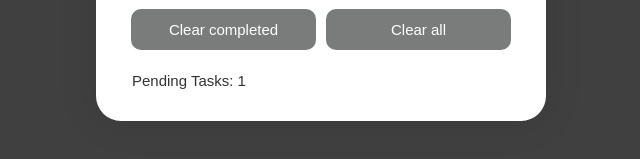
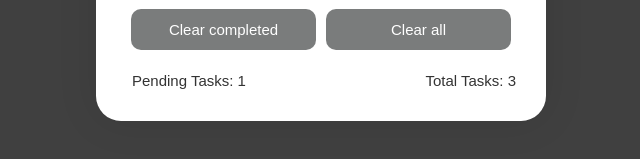
Before and after one commit to nileshjadhav862001/To-Do-Application, a Vue app: page / in a window 1280 px wide. Shown: the part 335-494 px from the top of the page, without its empty margins (319-959 px from the left). Built offline with nearby package versions, Linux system fonts and the light colour scheme.

Commit message:
Total Task count

```diff
--- a/src/components/TaskComp.vue
+++ b/src/components/TaskComp.vue
@@ -22,9 +22,16 @@
         <button @click="clearAll">Clear all</button>
       </div>
 
-      <div class="pendingTasks">
-        <span>Pending Tasks: {{ incompleted }}</span>
+      <div class="count">
+
+        <div class="pendingTasks">
+          <span>Pending Tasks: {{ incompleted }}</span>
+        </div>
+        <div class="totalTask">
+          <span>Total Tasks: {{ totalTask }}</span>
+        </div>
       </div>
+      <!-- Total task : {{ totalTask }} -->
 
     </div>
   </div>
@@ -47,7 +54,7 @@ export default {
   },
 
   methods: {
-    ...mapActions(useCounterStore, ['addTask', 'clearAll']),
+    ...mapActions(useCounterStore, ['addTask', 'clearAll',]),
 
     addTask() {
       if (this.newTask) {
@@ -60,7 +67,7 @@ export default {
     },
   },
   computed: {
-    ...mapState(useCounterStore, ['newTasks', 'incompleted', 'clearCompleted']),
+    ...mapState(useCounterStore, ['newTasks', 'incompleted', 'clearCompleted','totalTask']),
   },
 };
 </script>
@@ -196,4 +203,8 @@ ul {
   margin: 0;
   padding: 0;
 }
+.count{
+  display: flex;
+  justify-content: space-between;
+}
 </style>
--- a/src/store/index.js
+++ b/src/store/index.js
@@ -34,26 +34,30 @@ export const useCounterStore = defineStore('counter', {
     incompleted() {
       return this.newTasks.filter(this.inProgress).length;
     },
+    totalTask() {
+      return this.newTasks.length
+    },
   },
   actions: {
     // Methods Property
+
     inProgress(task) {
       return !this.isCompleted(task);
     },
     isCompleted(task) {
       return task.completed;
     },
-    remove(index){
+    remove(index) {
       this.newTasks.splice(index, 1)
     },
-    completedTask(task1){
+    completedTask(task1) {
       task1.completed = !task1.completed
     },
 
     clearCompleted() {
       this.newTasks = this.newTasks.filter(this.inProgress);
     },
-    clearAll(){
+    clearAll() {
       this.newTasks = [];
     }
   },
```
Lines whose indentation alone changed are shown as unchanged.
